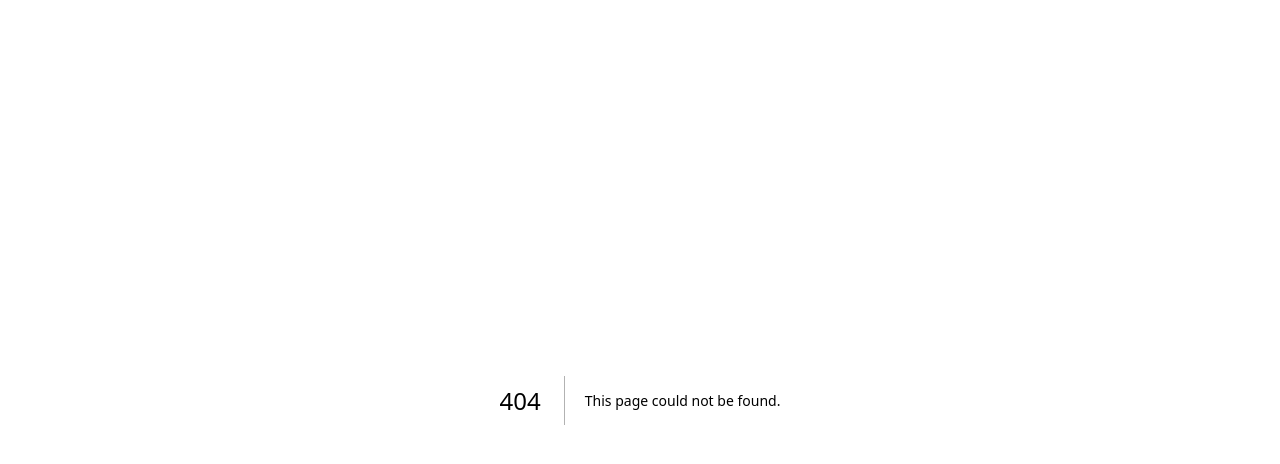
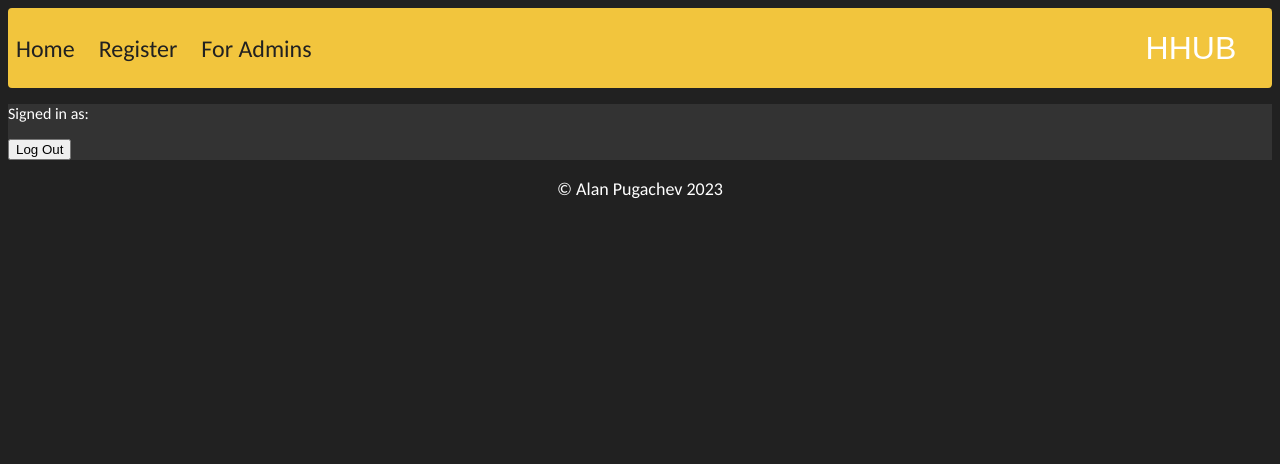
Before and after one commit to alanpugachev/Graduation-Work, a Next.js app in the folder ftenext/: page /user in a window 1280 px wide. Before the commit this address had no page. Shown: the top 464 px of the page. Built offline with nearby package versions, Linux system fonts and the light colour scheme; no server answers.

Commit message:
(͡ ° ͜ʖ ͡ °)

```diff
--- a/ftenext/src/pages/index.tsx
+++ b/ftenext/src/pages/index.tsx
@@ -38,7 +38,7 @@ const HomePage: React.FC<HomePageProps> = ({}) => {
     if (res.ok) {
       const json = await res.json()
       localStorage.setItem("token", json.token)
-      router.push("/")
+      router.push("/user")
     } else {
       alert("Bad credentials")
     }
--- /dev/null
+++ b/ftenext/src/pages/user/index.tsx
@@ -0,0 +1,55 @@
+import { Inter } from 'next/font/google';
+import Layout from '../../../components/Layout/Layout';
+import styles from './User.module.scss';
+import { ReactNode, useEffect, useState } from 'react';
+import { useRouter } from 'next/router';
+
+interface Profile {
+  firstName: string;
+  secondName: string;
+  role: string;
+}
+
+interface UserHomePageProps {
+  children: ReactNode;
+}
+
+const UserHomePage: React.FC<UserHomePageProps> = (props) => {
+  const [profile, setProfile] = useState<Profile | null>(null);
+  const router = useRouter();
+
+  useEffect(() => {
+    fetchProfile()
+  }, []);
+
+  async function fetchProfile() {
+    const res = await fetch(`${process.env.NEXT_PUBLIC_API_URL}/user`, {
+      headers: {
+        "Content-Type": "application/json",
+        "Authorization": "Bearer " + localStorage.getItem("token")
+      }
+    })
+    if (res.ok) {
+      const json = await res.json()
+      setProfile(json)
+    } else {
+      router.push("/user")
+    }
+  }
+
+  function logout() {
+    localStorage.removeItem("token");
+    router.push("/");
+  }
+
+  return (
+    <Layout pageTitle="User Home Page">
+      <div className={styles.container}>
+        <p>Signed in as: {profile && profile.firstName && profile.secondName && profile.role}</p>
+        <p><button onClick={logout}>Log Out</button></p>
+      </div>
+    </Layout>
+  );
+}
+
+export default UserHomePage;
```
Also changed, not shown: ftenext/src/pages/user/User.module.scss (added).
